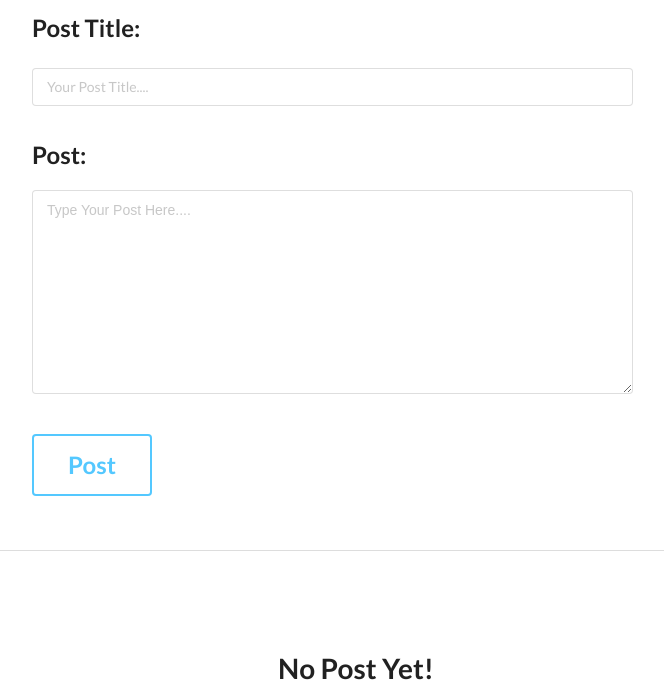
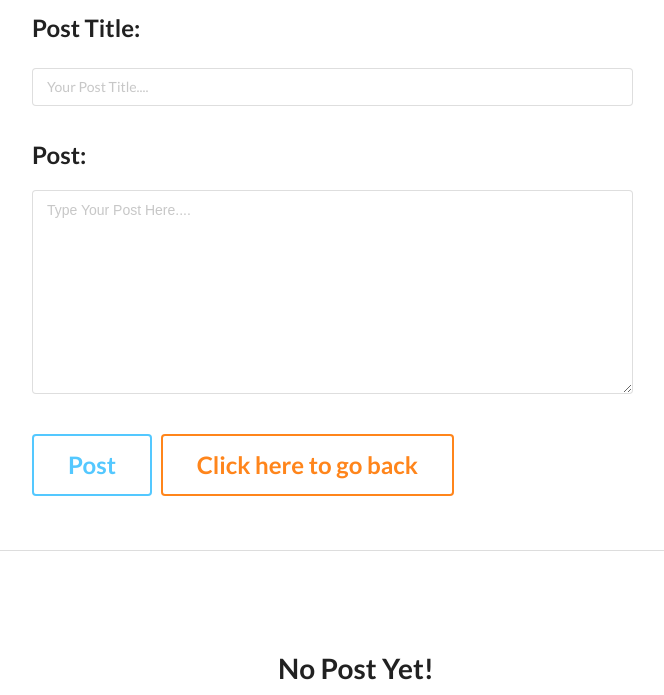
Before and after one commit to sayuj1/social-site-for-college-students, a PHP site: page /post.php in a window 1280 px wide. Shown: the part 100-795 px from the top of the page, without its empty margins (284-948 px from the left). Run offline with PHP 8.4, Linux system fonts and the light colour scheme; a user stored in the database is signed in; data comes from the database, SQL or seed files in the repository.

Commit message:
post pages fixed

```diff
--- a/edit_post.php
+++ b/edit_post.php
@@ -39,7 +39,7 @@ if(!isset($_SESSION['username']))
                    </label><br>
                    <textarea id="" cols="30" rows="10" placeholder="Type Your Post Here...." name="post_message1" required></textarea> <br><br><br>
                    <input type="submit" name="submit_post1" value="Edit Post" class="ui inverted blue large button">
-                   <div class="ui button red large inverted" onclick="window.location.href='post.php'">Click here to go back</div>
+                   <div class="ui button orange large inverted" onclick="window.location.href='post.php'">Click here to go back</div>
                </div>
            </div>
        </form>
--- a/post.php
+++ b/post.php
@@ -35,6 +35,7 @@ if(!isset($_SESSION['username']))
                    </label><br>
                    <textarea id="" cols="30" rows="10" placeholder="Type Your Post Here...." name="post_message" required></textarea> <br><br><br>
                    <input type="submit" name="submit_post" value="Post" class="ui inverted blue massive button">
+                   <div class="ui button orange massive inverted" onclick="window.location.href='homepage.php'">Click here to go back</div>
                </div>
            </div>
        </form>
@@ -54,6 +55,7 @@ if(!isset($_SESSION['username']))
     }
     else
     { //echo mysqli_num_rows($result);
+        echo '<h1 class="ui header" style="text-align:center;font-size:50px;">My Posts</h1>';
         while($row=mysqli_fetch_assoc($result))
         {
             $post_id=$row['post_id'];
@@ -64,9 +66,7 @@ if(!isset($_SESSION['username']))
             $date1=$row['date'];
             $date2=chat_time_ago($date1);
             $post_title=$row['post_title'];
-            echo ' <h1 class="ui header" style="text-align:center;font-size:50px;">My Posts</h1>
-
-            <div class="ui segments">
+            echo '<div class="ui segments">
                     <div class="ui segment">
                      <form action="edit_post.php" method="post"><p style="text-transform:capitalize;font-size:30px;">'.$post_title.'
                         <input type="submit" name="edit_post" value="Edit" class="ui green inverted button" style="float: right;"></p>
```
